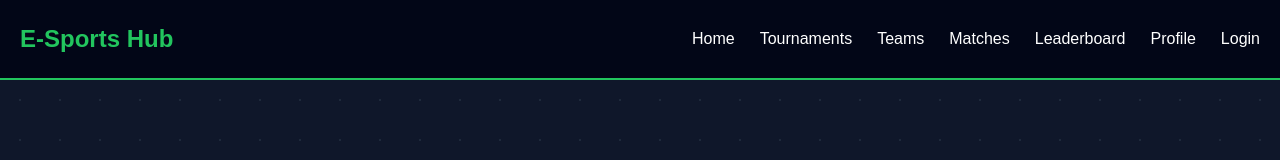
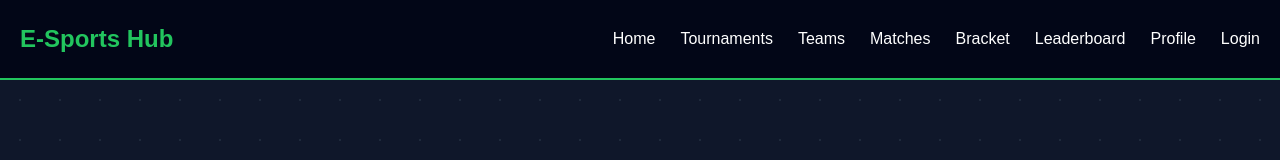
Before and after one commit to TechxAshish/esports-tournament-website, a plain HTML site: page profile.html in a window 1280 px wide. Shown: the top 160 px of the page. Drawn offline with Linux system fonts and the light colour scheme.

Commit message:
Add Bracket link to navigation in profile.html

```diff
--- a/profile.html
+++ b/profile.html
@@ -25,6 +25,7 @@
 <li><a href="tournaments.html">Tournaments</a></li>
 <li><a href="teams.html">Teams</a></li>
 <li><a href="matches.html">Matches</a></li>
+<li><a href="bracket.html">Bracket</a></li>
 <li><a href="leaderboard.html">Leaderboard</a></li>
 <li><a href="profile.html">Profile</a></li>
 <li><a href="login.html">Login</a></li>
```
